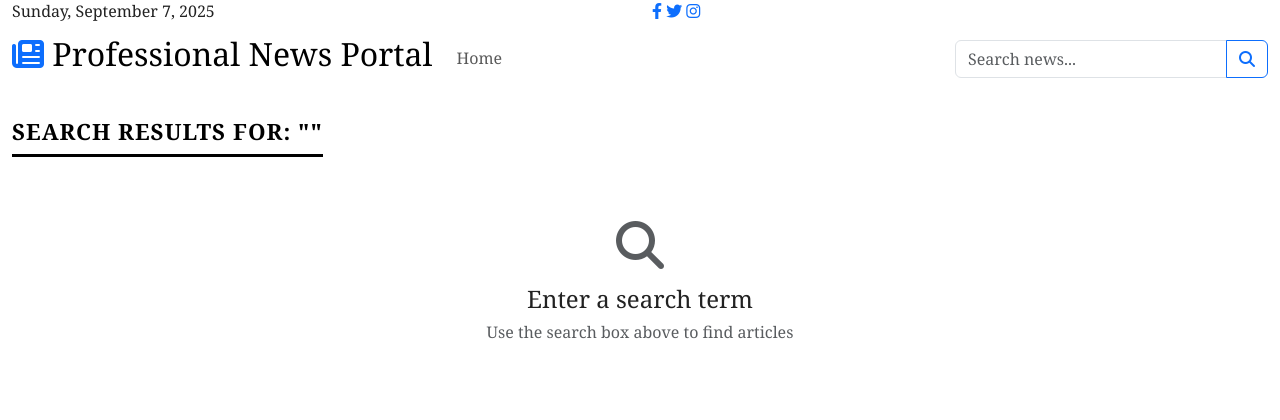
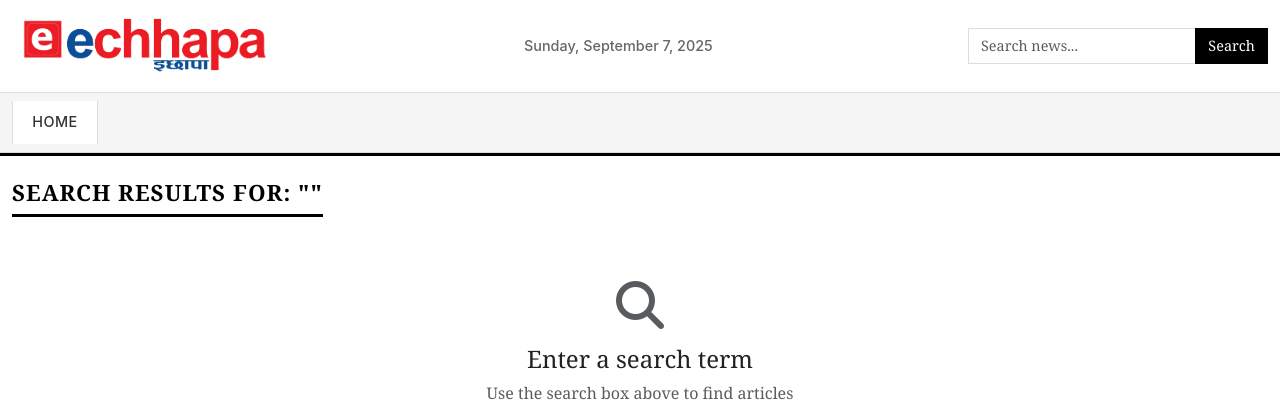
Before and after one commit to aayushsthaa/echhapa-mew, a PHP site: page /search.php in a window 1280 px wide. Shown: the top 420 px of the page. Run offline with PHP 8.4, Linux system fonts and the light colour scheme; data that the repository does not hold is empty; some libraries are stand-ins or nearby versions.

Commit message:
Update website header to a newspaper-style design
Refactors the header component across multiple PHP files (article.php, category.php, search.php) to implement a new newspaper-style design. This includes changes to the top bar, navigation, logo display, date, and search functionality.

Replit-Commit-Author: Agent
Replit-Commit-Session-Id: 4ce105c5-a3e8-4b82-94ab-3c9c263b47ca
Replit-Commit-Checkpoint-Type: intermediate_checkpoint
Replit-Commit-Screenshot-Url: https://storage.googleapis.com/screenshot-production-us-central1/653d0c12-b56c-43bd-97e4-f4ae0c8688ea/4ce105c5-a3e8-4b82-94ab-3c9c263b47ca/cDHGGv4

```diff
--- a/search.php
+++ b/search.php
@@ -31,62 +31,47 @@ $categories = $categories_stmt->fetchAll(PDO::FETCH_ASSOC);
     <link href="public/css/style.css" rel="stylesheet">
 </head>
 <body>
-    <!-- Header -->
-    <header class="main-header">
-        <div class="topbar">
+    <!-- Newspaper Header -->
+    <header class="newspaper-header">
+        <!-- Top Header Section -->
+        <div class="header-top">
             <div class="container-fluid">
-                <div class="row align-items-center">
-                    <div class="col-md-6">
-                        <div class="topbar-left">
-                            <span class="date"><?php echo date('l, F j, Y'); ?></span>
-                        </div>
+                <div class="logo-section">
+                    <a href="index.php" class="logo-link">
+                        <img src="public/images/eechnapa-logo.png" alt="Eechnapa" class="newspaper-logo">
+                    </a>
+                    <div class="current-date">
+                        <?php echo date('l, F j, Y'); ?>
                     </div>
-                    <div class="col-md-6">
-                        <div class="topbar-right">
-                            <div class="social-links">
-                                <a href="#"><i class="fab fa-facebook-f"></i></a>
-                                <a href="#"><i class="fab fa-twitter"></i></a>
-                                <a href="#"><i class="fab fa-instagram"></i></a>
-                            </div>
-                        </div>
-                    </div>
-                </div>
-            </div>
-        </div>
-
-        <nav class="navbar navbar-expand-lg">
-            <div class="container-fluid">
-                <a class="navbar-brand" href="index.php">
-                    <h2><i class="fas fa-newspaper text-primary"></i> <?php echo SITE_NAME; ?></h2>
-                </a>
-
-                <div class="collapse navbar-collapse">
-                    <ul class="navbar-nav me-auto">
-                        <li class="nav-item">
-                            <a class="nav-link" href="index.php">Home</a>
-                        </li>
-                        <?php foreach ($categories as $category): ?>
-                        <li class="nav-item">
-                            <a class="nav-link" href="category.php?slug=<?php echo $category['slug']; ?>">
-                                <?php echo htmlspecialchars($category['name']); ?>
-                            </a>
-                        </li>
-                        <?php endforeach; ?>
-                    </ul>
-
-                    <div class="navbar-nav">
-                        <form class="d-flex" method="GET" action="search.php">
+                    <div class="header-search">
+                        <form method="GET" action="search.php">
                             <div class="input-group">
                                 <input class="form-control" type="search" name="q" placeholder="Search news..." value="<?php echo htmlspecialchars($query); ?>">
-                                <button class="btn btn-outline-primary" type="submit">
-                                    <i class="fas fa-search"></i>
+                                <button class="btn" type="submit">
+                                    Search
                                 </button>
                             </div>
                         </form>
                     </div>
                 </div>
             </div>
-        </nav>
+        </div>
+
+        <!-- Categories Navigation -->
+        <div class="categories-nav">
+            <div class="container-fluid">
+                <div class="categories-scroll-container">
+                    <div class="categories-list">
+                        <a href="index.php" class="category-link">Home</a>
+                        <?php foreach ($categories as $category): ?>
+                        <a href="category.php?slug=<?php echo $category['slug']; ?>" class="category-link">
+                            <?php echo htmlspecialchars($category['name']); ?>
+                        </a>
+                        <?php endforeach; ?>
+                    </div>
+                </div>
+            </div>
+        </div>
     </header>
 
     <!-- Main Content -->
```
Also changed, not shown: article.php (+32 -47 lines), category.php (+32 -47 lines), .local/state/replit/agent/.latest.json, 1 other file.
